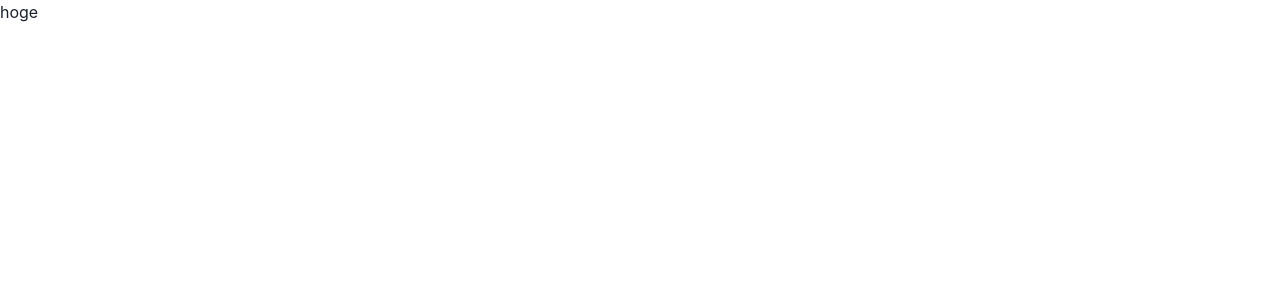
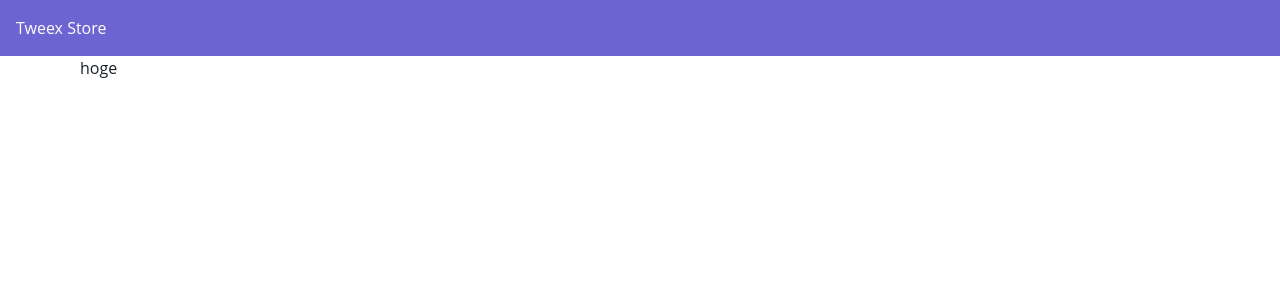
Before and after one commit to kazuki-komori/tweex-store-front, a Next.js app: page / in a window 1280 px wide. Shown: the top 300 px of the page. Built offline with nearby package versions, Linux system fonts and the light colour scheme.

Commit message:
setup: layouts, and prettier

```diff
--- a/src/components/layout/AppHeader.tsx
+++ b/src/components/layout/AppHeader.tsx
@@ -1,5 +1,9 @@
+import { Box } from '@chakra-ui/layout'
+
 export const AppHeader = () => {
-    return (
-        <div>hoge</div>
-    )
+  return (
+    <Box bg="main-purple" w="100%" p={4} color="white">
+      Tweex Store
+    </Box>
+  )
 }
--- a/src/pages/_app.tsx
+++ b/src/pages/_app.tsx
@@ -1,11 +1,17 @@
 import '../styles/globals.css'
 import type { AppProps } from 'next/app'
-import {ChakraProvider} from "@chakra-ui/react"
+import { ChakraProvider } from '@chakra-ui/react'
+import { theme } from '@/styles/chakra-theme'
+import { AppHeader } from '@/components/layout/AppHeader'
+import { Box } from '@chakra-ui/layout'
 
 function MyApp({ Component, pageProps }: AppProps) {
   return (
-    <ChakraProvider>
-      <Component {...pageProps} />
+    <ChakraProvider theme={theme}>
+      <AppHeader />
+      <Box mx={20}>
+        <Component {...pageProps} />
+      </Box>
     </ChakraProvider>
   )
 }
--- a/src/pages/index.tsx
+++ b/src/pages/index.tsx
@@ -1,11 +1,5 @@
-import { AppHeader } from "@/components/layout/AppHeader"
-
 export const Home = () => {
-  return (
-    <div>
-      <AppHeader />
-    </div>
-  )
+  return <div>hoge</div>
 }
 
 export default Home
--- /dev/null
+++ b/src/styles/chakra-theme.ts
@@ -0,0 +1,11 @@
+import { extendTheme } from '@chakra-ui/react'
+
+export const theme = extendTheme({
+  colors: {
+    'main-green': '#2AD6AB',
+    'main-purple': '#6B64D1',
+  },
+  fonts: {
+    body: 'Osaka, "Open Sans", sans-serif',
+  },
+})
```
Also changed, not shown: 1 other file (tests, documents, lock files or other folders).
